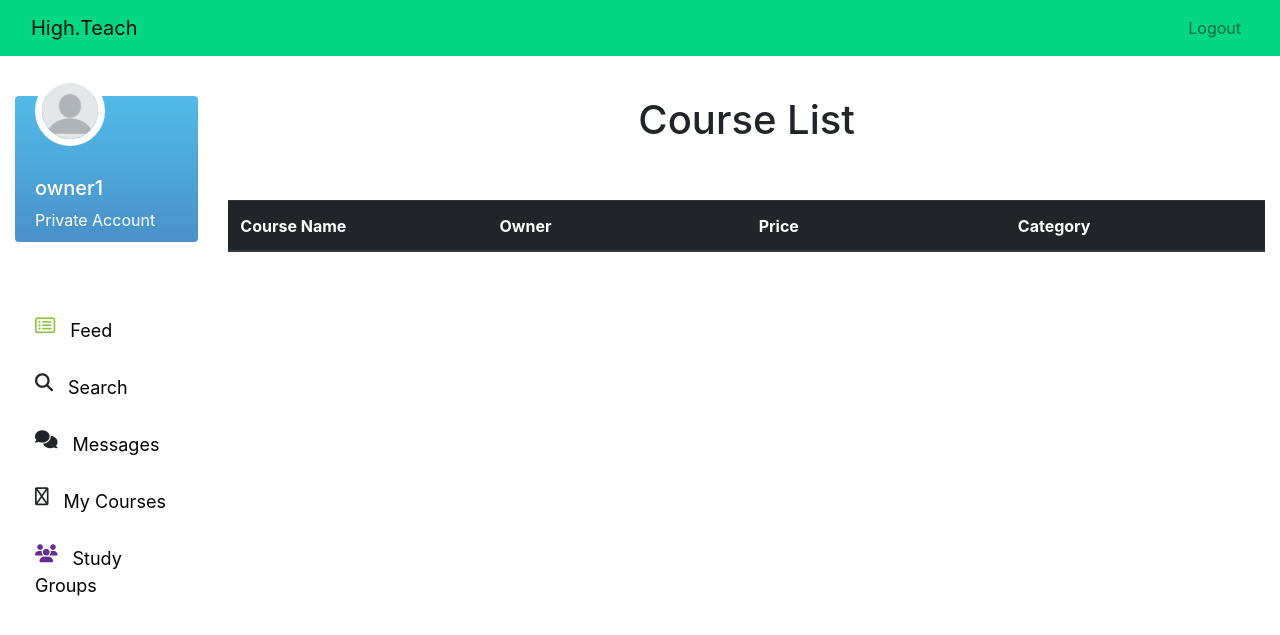
After one commit to redhat-beyond/HighTeach, a Django app: page /course/ in a window 1280 px wide. The commit adds this page. Shown: the top 635 px of the page. Run offline with Django 4.2, Linux system fonts and the light colour scheme; a user stored in the database is signed in; data comes from the database, SQL or seed files in the repository; data that the repository does not hold is empty; some libraries are stand-ins or nearby versions.

Commit message:
Create Course List Page
- Add course/templates/course/courses.html file to present the courses in a table
- Create course/urls.py and modify HighTeach/urls.py to add the '/course' path
- Add CourseList class in views.py to handle the requests to the path
- Add courses.table.css to style the courses.html
- Add get_teacher_courses_that_student_is_in function in the TeacherCourseManager

```diff
--- a/HighTeach/urls.py
+++ b/HighTeach/urls.py
@@ -14,12 +14,14 @@ Including another URLconf
     2. Add a URL to urlpatterns:  path('blog/', include('blog.urls'))
 """
 from django.contrib import admin
-from django.urls import path
+from django.urls import path, include
 from main import views
 from django.contrib.auth import views as auth_views
+
 
 urlpatterns = [
     path('admin/', admin.site.urls),
     path('', views.homePage, name='homePage'),
+    path('course/', include('course.urls')),
     path('logout/', auth_views.LogoutView.as_view(template_name='main/homePage.html'), name='logout'),
 ]
--- a/course/models.py
+++ b/course/models.py
@@ -51,6 +51,13 @@ class TeacherCourseManager(models.Manager):
 
     def get_teacher_courses(self, id: int):
         return self.filter(teacher_id=id)
+
+    def get_student_approved_teacher_courses(self, id: User):
+        teacher_courses = self.none()
+        studentCourses = StudentCourse.objects.get_student_confirmed(id=id)
+        for student in studentCourses.values_list():
+            teacher_courses |= self.filter(course_id=student[2])
+        return teacher_courses
 
 
 class TeacherCourse(models.Model):
@@ -136,6 +143,9 @@ class StudentCourseManager(models.Manager):
     def get_student_courses(self, id: int):
         return self.filter(student_id=id)
 
+    def get_student_confirmed(self, id: User):
+        return self.filter(student_id=id, status=Status.CONFIRMED)
+
 
 class Status(models.TextChoices):
     PENDING = 'Pending'
--- /dev/null
+++ b/course/templates/course/courses.html
@@ -0,0 +1,37 @@
+{% extends 'main/loggedInPage.html' %}
+{% block main_content %}
+{% load static %}
+    <head>
+        <title>Course</title>
+        <link rel="stylesheet" href="https://maxcdn.bootstrapcdn.com/bootstrap/4.0.0/css/bootstrap.min.css">
+        <link rel="stylesheet" href="{% static 'styles/courses.table.css' %}" type="text/css">
+    </head>
+
+    <body>
+        <h1 class="Course_list">Course List</h1>
+        <br><br>
+        <table class="table">
+            <thead class="thead-dark">
+                <tr>
+                    <th>Course Name</th>
+                    <th>Owner</th>
+                    <th>Price</th>
+                    <th>Category</th>
+                </tr>
+            </thead>
+            {% for course in courses %}
+            <tbody>
+                <td><a href="#">{{course.course_name.capitalize}}</td>
+                <td><a href="#">{{course.teacher_id}}</td>
+                <td>{{course.price}} ₪</td>
+                <td>{{course.get_category_display.capitalize}}</td>
+            </tbody>
+            {% endfor %}
+        </table>
+        {% if user.profile.account_type == 'T' or user.profile.account_type == 'B' %}
+        <a href="#">
+            <button type="button" class="btn btn-success" style="float: right;">Add Course</button></a>
+        {% endif %}
+    </body>
+
+{% endblock %}
--- /dev/null
+++ b/course/urls.py
@@ -0,0 +1,6 @@
+from django.urls import path
+from .views import CourseList
+
+urlpatterns = [
+    path('', CourseList.as_view(), name='show_courses'),
+]
--- a/course/views.py
+++ b/course/views.py
@@ -1,3 +1,12 @@
-# from django.shortcuts import render
+from django.shortcuts import render
+from .models import TeacherCourse
+from django.views.generic import View
+from django.contrib.auth.mixins import LoginRequiredMixin
 
-# Create your views here.
+
+class CourseList(LoginRequiredMixin, View):
+    def get(self, request):
+        courses = TeacherCourse.objects.get_teacher_courses(request.user)
+        courses |= TeacherCourse.objects.get_student_approved_teacher_courses(request.user)
+        context = {'courses': courses}
+        return render(request, 'course/courses.html', context)
--- a/main/templates/main/loggedInPage.html
+++ b/main/templates/main/loggedInPage.html
@@ -23,7 +23,7 @@
               <li><i class="fa fa-list-alt icon1"></i><a class="noDecoration" href="#">Feed</a></li>
               <li><i class="fa fa-search"></i><a class="noDecoration" href="#">Search</a></li>
               <li><i class="fa fa-comments icon4"></i><a class="noDecoration" href="#">Messages</a></li>
-              <li><i class="fa fa-sharp fa-regular fa-graduation-cap"></i><a class="noDecoration" href="#">My Courses</a></li>
+              <li><i class="fa fa-sharp fa-regular fa-graduation-cap"></i><a class="noDecoration" href="/course">My Courses</a></li>
             {% if user.profile.account_type == 'S' %}
               <li><i class="fa fa-users icon2"></i><a class="noDecoration" href="#">Study Groups</a></li>
             {% endif %}
--- /dev/null
+++ b/static/styles/courses.table.css
@@ -0,0 +1,8 @@
+th{
+width: 180px;
+height: 50px;
+}
+
+.Course_list{
+  text-align:center
+}
```
Also changed, not shown: tests/course/test_course_pages.py (added, +50 -0 lines).
